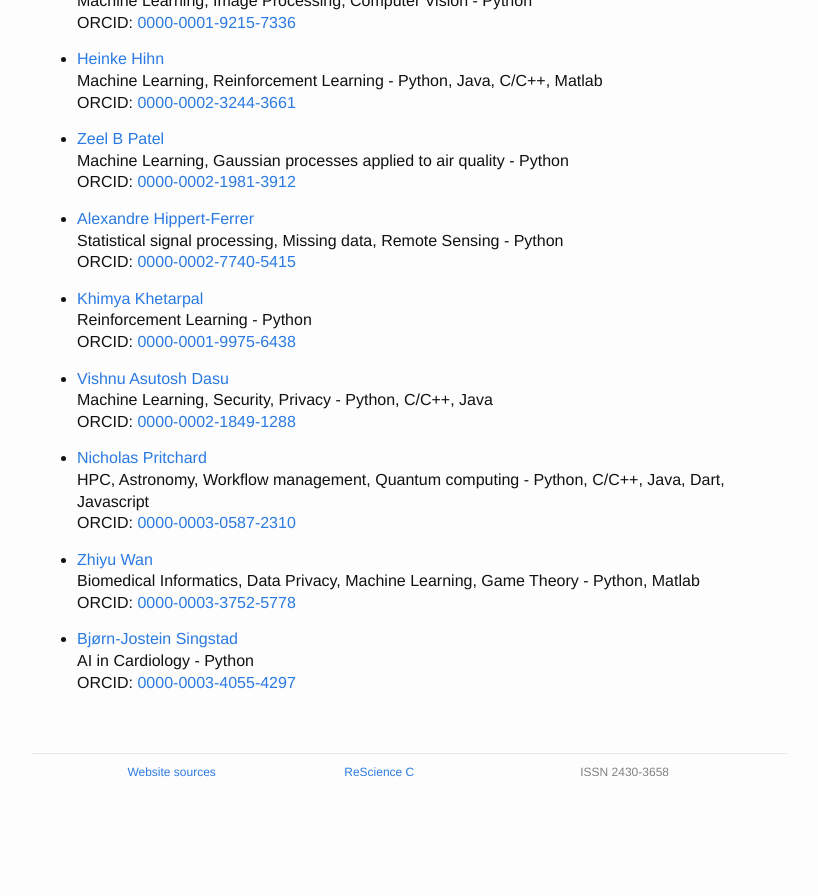
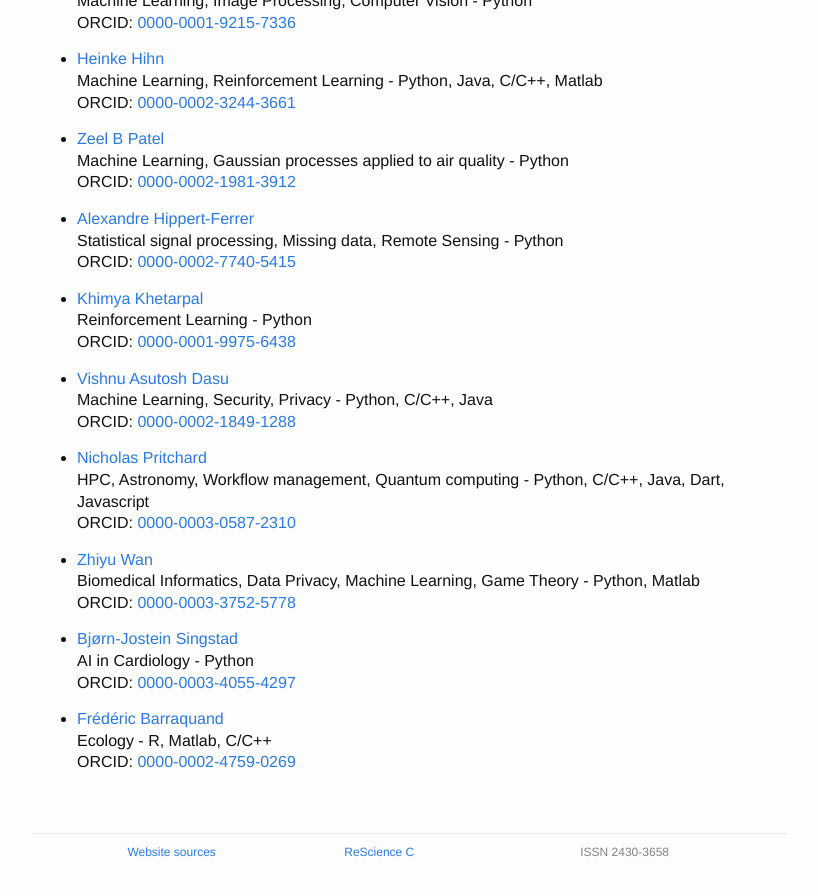
Before and after one commit to ReScience/rescience.github.io, a Jekyll site: the page built from 04-board.md, in a window 1280 px wide and 900 px high, scrolled down 13555 px. Shown: the top 896 px of the window, without its empty margins (223-1041 px from the left). Built offline with Jekyll 4.4.1, drawn with Linux system fonts in a browser that asks for light colours; our own code applies the rules of GitHub Pages for plain Markdown files; before the commit the page ends 14375 px from its top, so only the background shows below that.

Commit message:
Added Frédéric Barraquand to the board (reviewer)

```diff
--- a/04-board.md
+++ b/04-board.md
@@ -724,9 +724,13 @@ ORCID: [0000-0002-8225-7517](https://orcid.org/0000-0002-8225-7517)
   ORCID: [0000-0003-0587-2310](https://orcid.org/0000-0003-0587-2310)
 
 * [Zhiyu Wan](https://github.com/zhywan)
-Biomedical Informatics, Data Privacy, Machine Learning, Game Theory - Python, Matlab
-ORCID: [0000-0003-3752-5778](https://orcid.org/0000-0003-3752-5778)
+  Biomedical Informatics, Data Privacy, Machine Learning, Game Theory - Python, Matlab
+  ORCID: [0000-0003-3752-5778](https://orcid.org/0000-0003-3752-5778)
 
 * [Bjørn-Jostein Singstad](https://github.com/Bsingstad)
-AI in Cardiology - Python
-ORCID: [0000-0003-4055-4297](https://orcid.org/0000-0003-4055-4297)
+  AI in Cardiology - Python
+  ORCID: [0000-0003-4055-4297](https://orcid.org/0000-0003-4055-4297)
+
+* [Frédéric Barraquand](https://github.com/fbarraquand)
+  Ecology - R, Matlab, C/C++
+  ORCID: [0000-0002-4759-0269](https://orcid.org/0000-0002-4759-0269)
```
